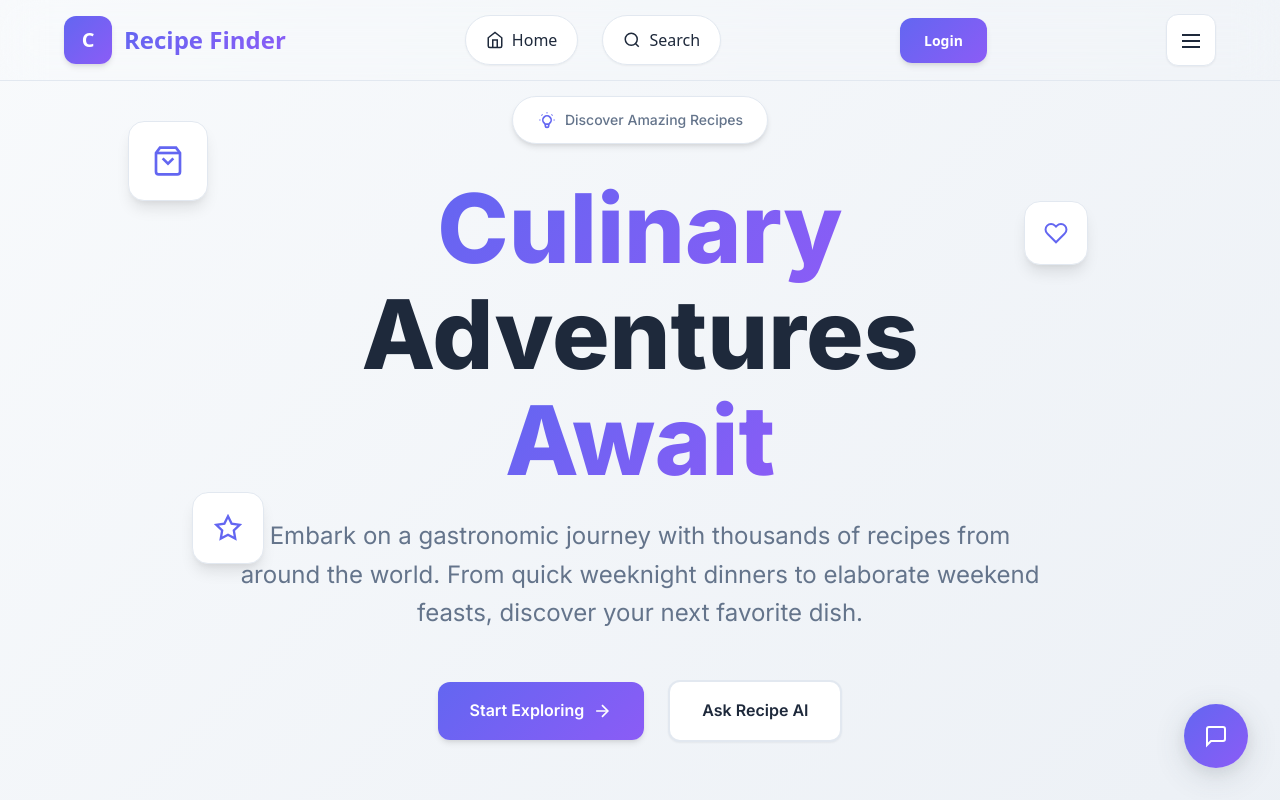
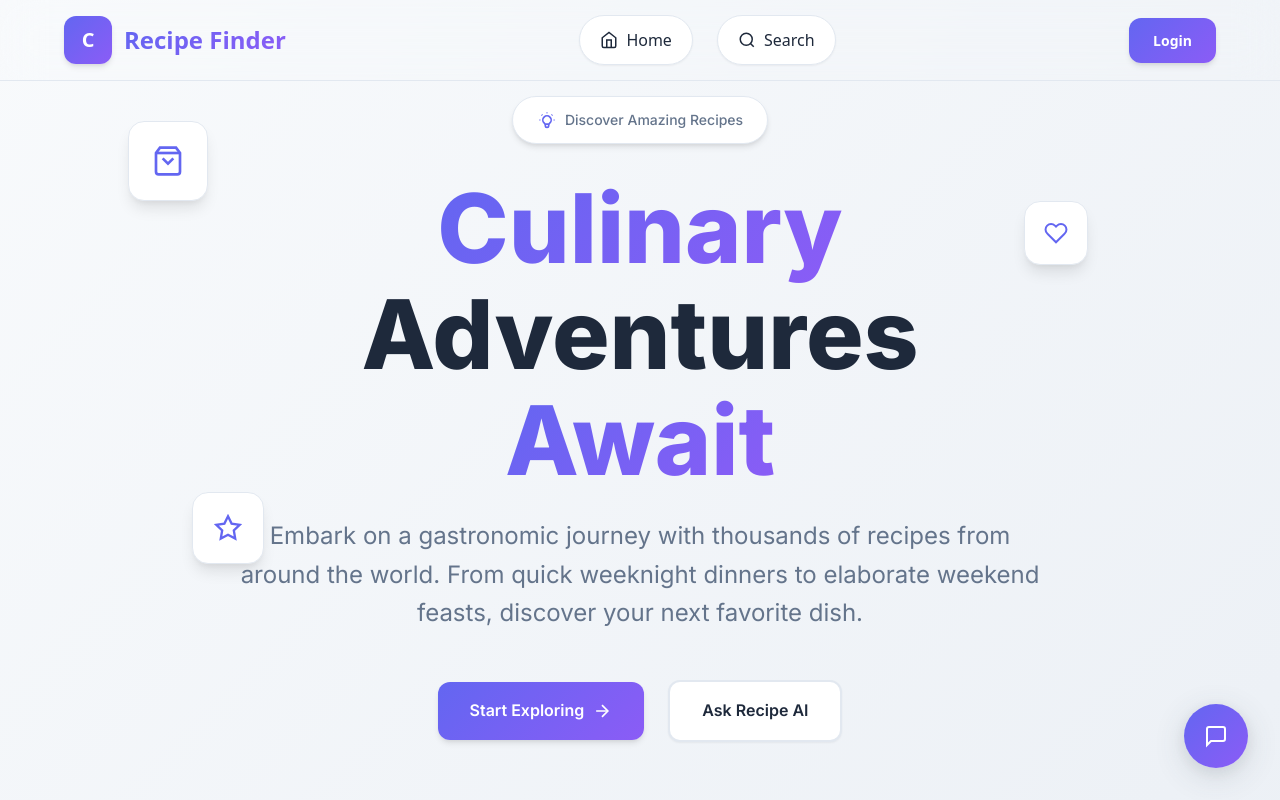
Before and after one commit to varunesharasu/Recipe-Finder, a React (Create React App) app in the folder client/: page / in a window 1280 px wide. Shown: the top 800 px of the page. Built offline with nearby package versions, Linux system fonts and the light colour scheme.

Commit message:
Updated Navbar.css

```diff
--- a/client/src/Nav/components/Navbar.css
+++ b/client/src/Nav/components/Navbar.css
@@ -398,31 +398,3 @@
     padding: 1rem;
   }
 }
-
-.rf-mobile-nav-link{ {
-    padding: 0.75rem 1rem;
-  }
-
-  .rf-mobile-user-info {
-    padding: 0.75rem 1rem;
-  }
-
-  .rf-mobile-logout {
-    padding: 0.75rem 1rem;
-  }
-
-  .rf-mobile-login {
-    padding: 0.75rem 1rem;
-  }
-}
-.rf-mobile-toggle {
-  display: block;
-  background: var(--rf-bg-card);
-  border: 1px solid var(--rf-border-light);
-  border-radius: var(--rf-radius-lg);
-  padding: 0.75rem;
-  color: var(--rf-text-primary);
-  cursor: pointer;
-  transition: all var(--rf-duration-normal) ease;
-  box-shadow: var(--rf-shadow-sm);
-}
```
